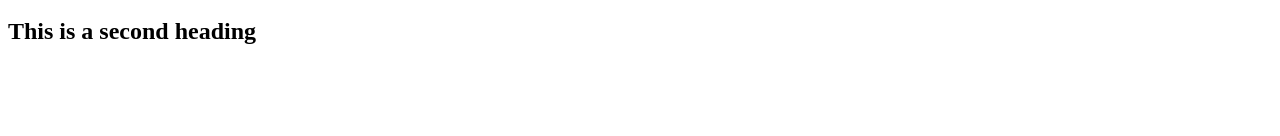
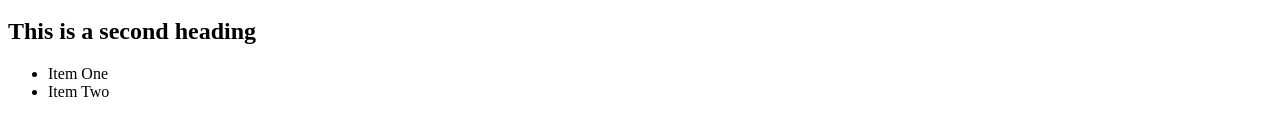
Before and after one commit to JNW365/glowing-potato, a plain HTML site: page index.html in a window 1280 px wide. Shown: the part 136-272 px from the top of the page. Drawn offline with Linux system fonts and the light colour scheme.

Commit message:
Update index.html
added list with two items

```diff
--- a/index.html
+++ b/index.html
@@ -9,5 +9,9 @@
     <h1>This is a new HTML file to add to Github</h1>
     <p>Lorem ipsum dolor sit amet consectetur adipiscing elit. Quisque faucibus ex sapien vitae pellentesque sem placerat. In id cursus mi pretium tellus duis convallis. Tempus leo eu aenean sed diam urna tempor. Pulvinar vivamus fringilla lacus nec metus bibendum egestas. Iaculis massa nisl malesuada lacinia integer nunc posuere. Ut hendrerit semper vel class aptent taciti sociosqu. Ad litora torquent per conubia nostra inceptos himenaeos.</p>
     <h2>This is a second heading</h2>
+    <ul>
+        <li>Item One</li>
+        <li>Item Two</li>
+    </ul>
 </body>
 </html>
```
